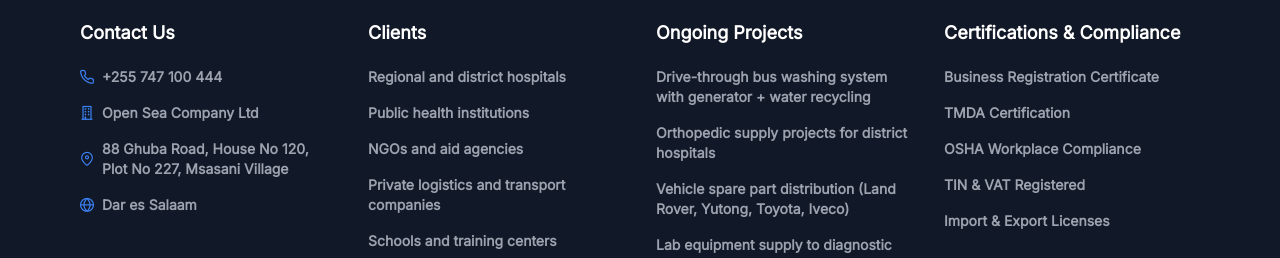
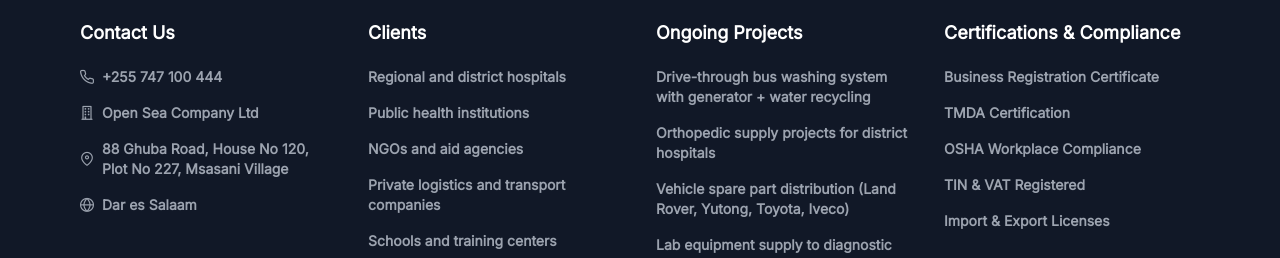
Before and after one commit to nshobairwe/vueProject-Tailwind-primeicon, a Vue app: page / in a window 1280 px wide. Shown: the part 3120-3378 px from the top of the page. Built offline with nearby package versions, Linux system fonts and the light colour scheme.

Commit message:
new design

```diff
--- a/src/components/TheLastComponent2.vue
+++ b/src/components/TheLastComponent2.vue
@@ -29,18 +29,18 @@ import Logo from "../assets/logo.jpg";
         <!-- Contact -->
         <div>
           <h6 class="text-lg font-bold mb-5">{{ $t('contact.title') }}</h6>
-          <ul class="flex flex-col gap-4 text-gray-400 text-sm">
+          <ul class="flex flex-col gap-4 text-gray-400  text-sm">
             <li class="flex items-center gap-2">
-              <i class="pi pi-phone text-blue-500"></i> +255 747 100 444
+              <i class="pi pi-phone text-gray-400 "></i> +255 747 100 444
             </li>
             <li class="flex items-center gap-2">
-              <i class="pi pi-building text-blue-500"></i> {{ $t('contact.company') }}
+              <i class="pi pi-building text-gray-400 "></i> {{ $t('contact.company') }}
             </li>
             <li class="flex items-center gap-2">
-              <i class="pi pi-map-marker text-blue-500"></i> {{ $t('contact.address') }}
+              <i class="pi pi-map-marker text-gray-400 "></i> {{ $t('contact.address') }}
             </li>
             <li class="flex items-center gap-2">
-              <i class="pi pi-globe text-blue-500"></i> {{ $t('contact.city') }}
+              <i class="pi pi-globe text-gray-400 "></i> {{ $t('contact.city') }}
             </li>
           </ul>
         </div>
```
